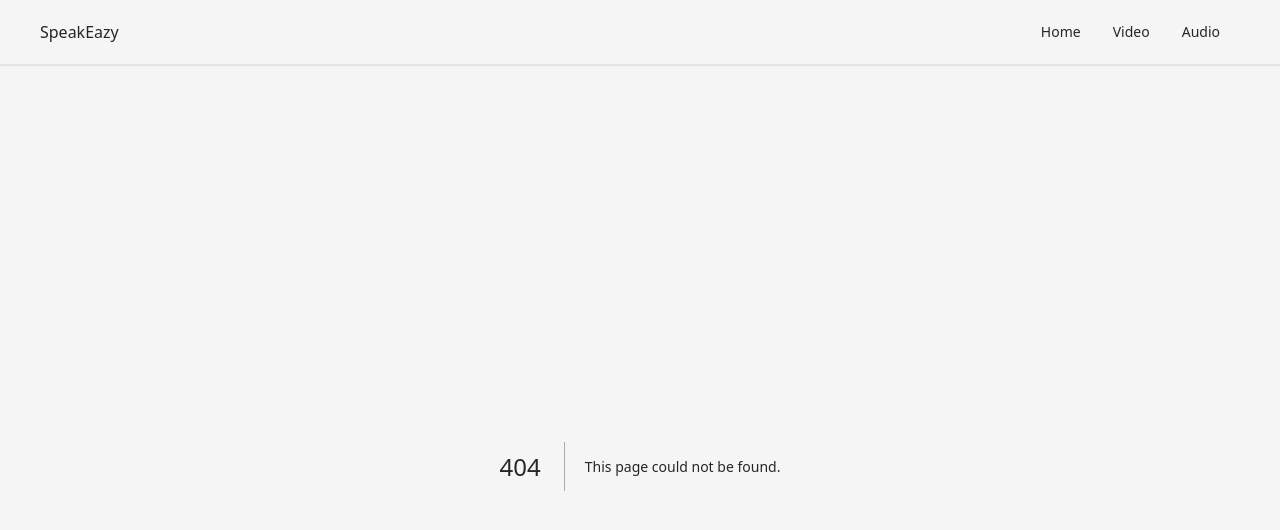
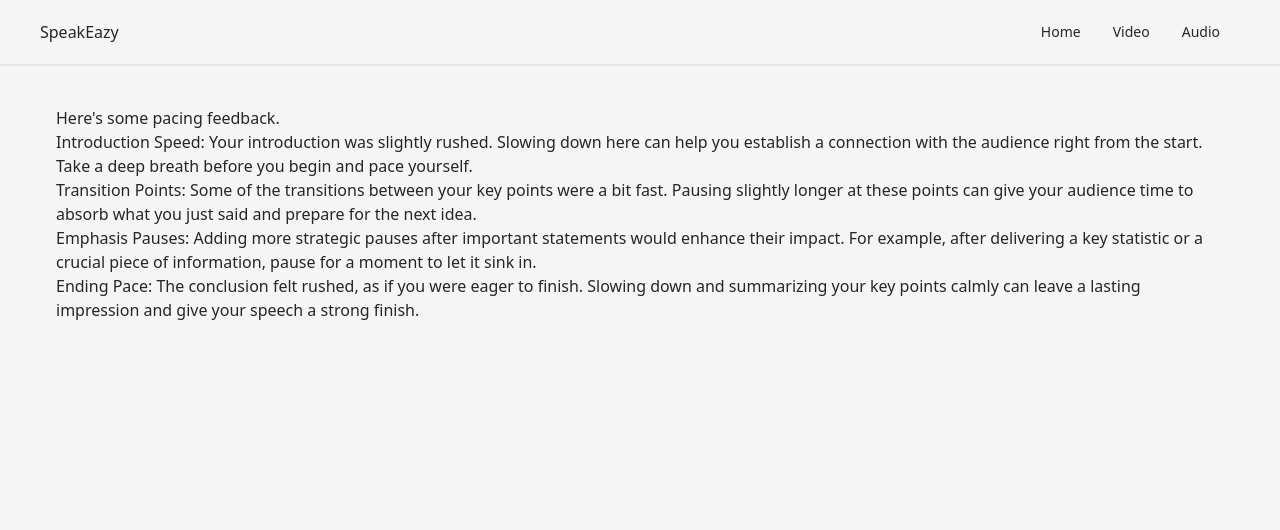
Before and after one commit to Hrithikpb/speakEazy, a Next.js app: page /feedback in a window 1280 px wide. Before the commit this address had no page. Shown: the top 530 px of the page. Built offline with nearby package versions, Linux system fonts and the light colour scheme.

Commit message:
add feedback button

```diff
--- a/components/widgets/FaceWidgets.tsx
+++ b/components/widgets/FaceWidgets.tsx
@@ -1,6 +1,7 @@
 import { Emotion, EmotionName } from "../../lib/data/emotion";
 import { None, Optional } from "../../lib/utilities/typeUtilities";
 import { useContext, useEffect, useRef, useState } from "react";
+import { useRouter } from 'next/router';
 
 import { AuthContext } from "../menu/Auth";
 import { Descriptor } from "./Descriptor";
@@ -41,6 +42,7 @@ export function FaceWidgets({ onCalibrate }: FaceWidgetsProps) {
     "Horror",
     "Surprise (negative)",
   ];
+  const router = useRouter();
 
   useEffect(() => {
     console.log("Mounting component");
@@ -227,6 +229,10 @@ export function FaceWidgets({ onCalibrate }: FaceWidgetsProps) {
     }
   }
 
+  function handleButtonClick() {
+    router.push('/feedback');
+  }
+
   return (
     <div>
       <div className="md:flex justify-center items-center">
@@ -247,6 +253,9 @@ export function FaceWidgets({ onCalibrate }: FaceWidgetsProps) {
               numLevels={numLoaderLevels}
             />
             <Descriptor className="mt-8" emotions={emotions} />
+            <div className="text-center mt-4">
+              <button onClick={handleButtonClick} className="px-4 py-2 bg-blue-500 text-white rounded">Get Feedback</button>
+            </div>
           </div>
         )}
       </div>
--- /dev/null
+++ b/pages/feedback/index.tsx
@@ -0,0 +1,13 @@
+export default function FeedbackPage() {
+    return (
+        <div className="px-6 pt-10 pb-20 sm:px-10 md:px-14">
+            Here's some pacing feedback.
+            <ol>
+                <li>Introduction Speed: Your introduction was slightly rushed. Slowing down here can help you establish a connection with the audience right from the start. Take a deep breath before you begin and pace yourself.</li>
+                <li>Transition Points: Some of the transitions between your key points were a bit fast. Pausing slightly longer at these points can give your audience time to absorb what you just said and prepare for the next idea.</li>
+                <li>Emphasis Pauses: Adding more strategic pauses after important statements would enhance their impact. For example, after delivering a key statistic or a crucial piece of information, pause for a moment to let it sink in.</li>
+                <li>Ending Pace: The conclusion felt rushed, as if you were eager to finish. Slowing down and summarizing your key points calmly can leave a lasting impression and give your speech a strong finish.</li>
+            </ol>
+        </div>
+    )
+}
```
